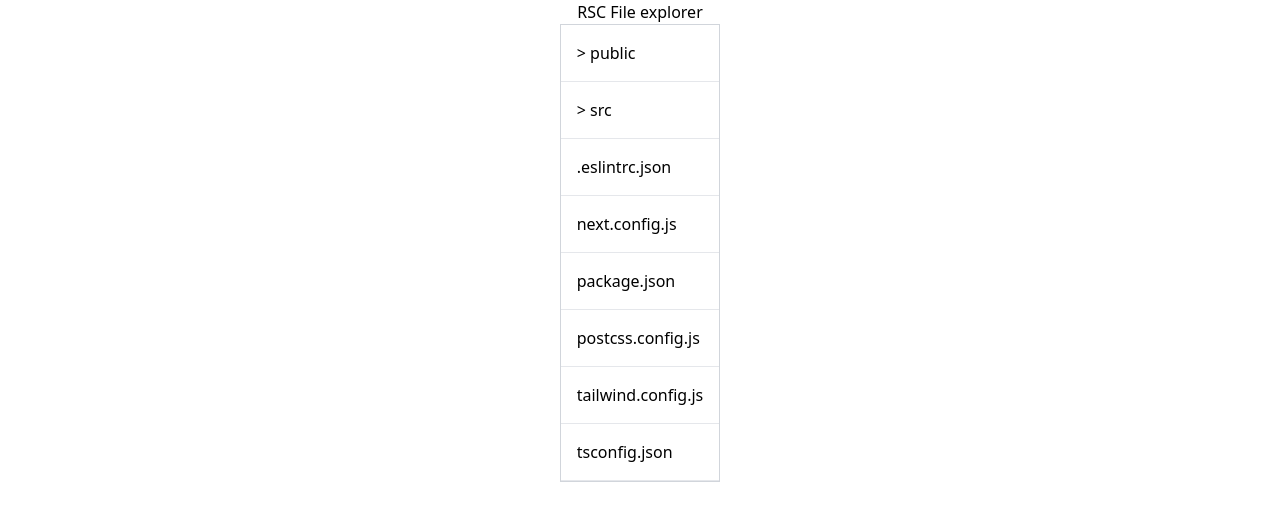
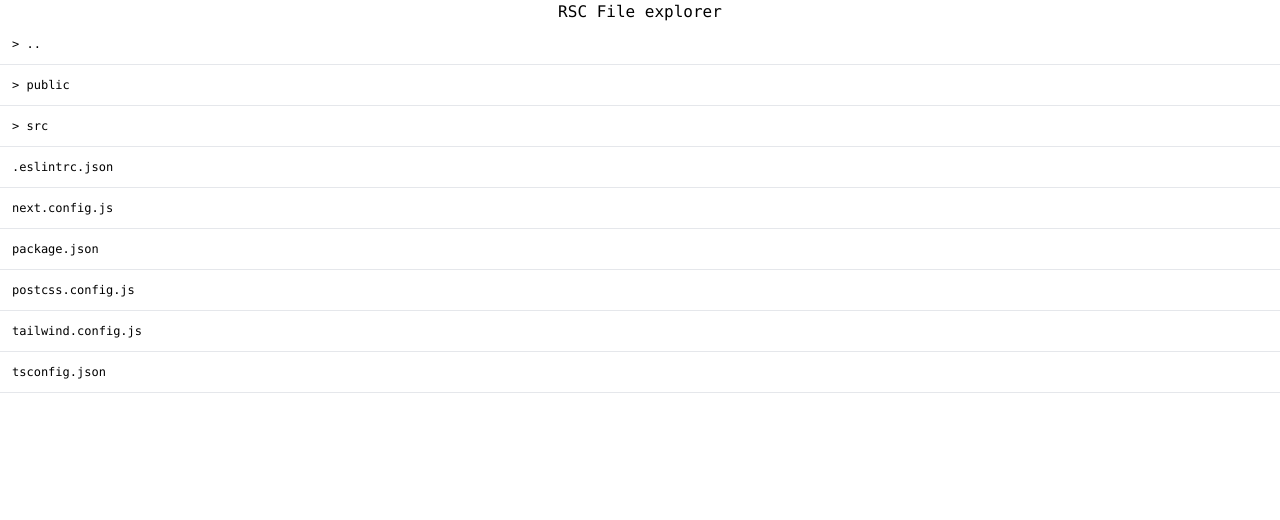
Before and after one commit to sairion/nextjs-app-file-explorer, a Next.js app: page / in a window 1280 px wide. Shown: the top 520 px of the page. Built offline with nearby package versions, Linux system fonts and the light colour scheme.

Commit message:
feat: enable dir enter/escape
- modify design a bit (minimal)

```diff
--- a/src/app/Explorer.tsx
+++ b/src/app/Explorer.tsx
@@ -2,8 +2,9 @@ import fs from "fs/promises"
 import path from "path"
 import React from "react"
 import { partition } from "lodash-es"
+import Link from "next/link"
 
-const getDirEnts = async (userPath = ".") =>
+const getDirEnts = async (userPath: string) =>
   fs.readdir(path.resolve(userPath), { withFileTypes: true }).then((dirEnts) => {
     return partition(
       dirEnts.filter((ent) => ent.isDirectory() || ent.isFile()).sort((entA, entB) => (entA.name > entB.name ? 1 : -1)),
@@ -11,34 +12,48 @@ const getDirEnts = async (userPath = ".") =>
     )
   })
 
-export default async function Explorer() {
+export default async function Explorer({ userPath }: { userPath: string }) {
+  let dirs, files
   try {
-    const [dirs, files] = await getDirEnts()
+    ;[dirs, files] = await getDirEnts(userPath)
+  } catch (e) {
+    return <div>There was some error</div>
+  }
+
   return (
-      <div className="border-solid border-gray-300 border-[1px]">
+    <div className="border-solid border-gray-300 min-w-full">
+      {userPath !== "/" && <Dir userPath={userPath} dirPath=".." />}
       {dirs.map((ent) => (
-          <Dir key={`dir-${ent.name}`}>{ent.name}</Dir>
+        <Dir key={`dir-${ent.name}`} userPath={userPath} dirPath={ent.name} />
       ))}
       {files.map((ent) => (
         <File key={ent.name}>{ent.name}</File>
       ))}
     </div>
   )
-  } catch (e) {
-    return <div>There was some error</div>
 }
+
+function Entry({ children }: { children: React.ReactNode }) {
+  return <div className="p-3 text-xs border-b-[1px] hover:bg-gray-300 cursor-pointer"> {children}</div>
 }
 
 function File({ children }: { children: React.ReactNode }) {
   // TODO: click to show file info
-  return <div className="p-4 border-b-[1px] hover:bg-gray-300 cursor-pointer"> {children}</div>
+  return <Entry>{children}</Entry>
 }
 
-function Dir({ children }: { children: React.ReactNode }) {
-  // TODO: click to modify path
+function Dir({ userPath, dirPath }: { userPath: string; dirPath: string }) {
+  let pathValue
+  if (dirPath === "..") {
+    pathValue = `/?path=${path.resolve(dirPath, userPath)}`
+  } else {
+    pathValue = `/?path=${path.resolve(userPath, dirPath)}`
+  }
   return (
-    <div className="p-4 border-b-[1px] hover:bg-gray-300 cursor-pointer">
-      {`> `} {children}
-    </div>
+    <Link href={`/?path=${path.resolve(userPath, dirPath)}`}>
+      <Entry>
+        {`> `} {dirPath}
+      </Entry>
+    </Link>
   )
 }
--- a/src/app/globals.css
+++ b/src/app/globals.css
@@ -3,41 +3,8 @@
 @tailwind utilities;
 
 :root {
-  --max-width: 1100px;
-  --border-radius: 12px;
-  --font-mono: ui-monospace, Menlo, Monaco, 'Cascadia Mono', 'Segoe UI Mono',
-    'Roboto Mono', 'Oxygen Mono', 'Ubuntu Monospace', 'Source Code Pro',
-    'Fira Mono', 'Droid Sans Mono', 'Courier New', monospace;
-
-  --primary-glow: conic-gradient(
-    from 180deg at 50% 50%,
-    #16abff33 0deg,
-    #0885ff33 55deg,
-    #54d6ff33 120deg,
-    #0071ff33 160deg,
-    transparent 360deg
-  );
-  --secondary-glow: radial-gradient(
-    rgba(255, 255, 255, 1),
-    rgba(255, 255, 255, 0)
-  );
-
-  --tile-start-rgb: 239, 245, 249;
-  --tile-end-rgb: 228, 232, 233;
-  --tile-border: conic-gradient(
-    #00000080,
-    #00000040,
-    #00000030,
-    #00000020,
-    #00000010,
-    #00000010,
-    #00000080
-  );
-
-  --callout-rgb: 238, 240, 241;
-  --callout-border-rgb: 172, 175, 176;
-  --card-rgb: 180, 185, 188;
-  --card-border-rgb: 131, 134, 135;
+  --font-mono: ui-monospace, Menlo, Monaco, "Cascadia Mono", "Segoe UI Mono", "Roboto Mono", "Oxygen Mono",
+    "Ubuntu Monospace", "Source Code Pro", "Fira Mono", "Droid Sans Mono", "Courier New", monospace;
 }
 
 * {
@@ -48,6 +15,7 @@
 
 html,
 body {
+  font-family: var(--font-mono);
   max-width: 100vw;
 }
 
--- a/src/app/page.tsx
+++ b/src/app/page.tsx
@@ -4,13 +4,13 @@ import styles from "./page.module.css"
 
 export const dynamic = "force-dynamic"
 
-export default function Home() {
+export default function Home({ searchParams }: { searchParams?: { [key: string]: string | string[] | undefined } }) {
   return (
     <main className={styles.main}>
       RSC File explorer
-      <React.Suspense>
-        {/*@ts-expect-error*/}
-        <Explorer />
+      <React.Suspense fallback="reading dir...">
+        {/*@ts-ignore*/}
+        <Explorer userPath={searchParams?.path ?? "."} />
       </React.Suspense>
     </main>
   )
```
Lines whose indentation alone changed are shown as unchanged.
